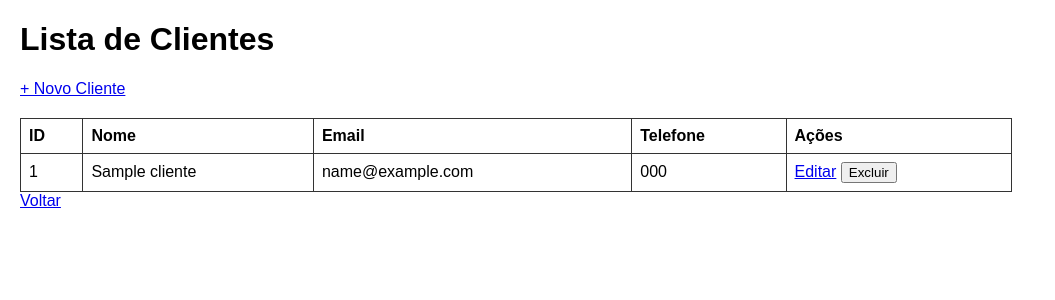
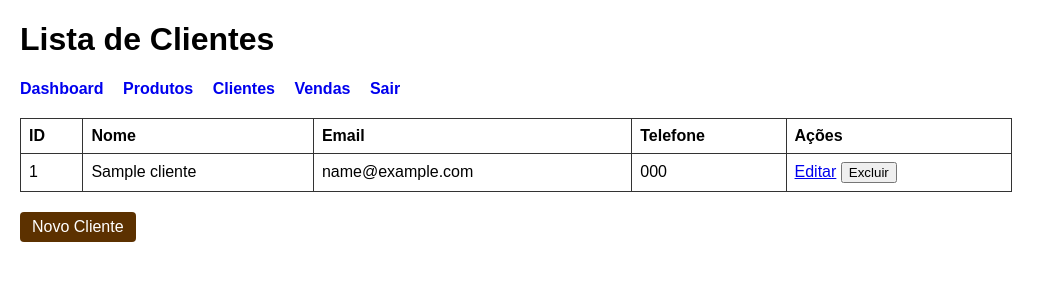
Before and after one commit to pacificodiguin/Sistema-Estoque-Vendas, a PHP site: page /clientes.php in a window 1280 px wide. Shown: the top 300 px of the page, without its empty margins (0-1055 px from the left). Run offline with PHP 8.4, Linux system fonts and the light colour scheme; the visitor is signed in with stand-in values (Sample User, id 1); tables that the repository leaves empty or names only in its code hold one stand-in row (values such as "Sample post").

Commit message:
Atualização do Projeto

```diff
--- a/views/clientes.php
+++ b/views/clientes.php
@@ -17,8 +17,15 @@ $clientes = getClientes($pdo);
 </head>
 <body>
     <h1>Lista de Clientes</h1>
-    <a href="novo_cliente.php">+ Novo Cliente</a>
-    <table border="1" cellpadding="8">
+<nav>
+    <a href="../public/index.php">Dashboard</a>
+    <a href="produtos.php">Produtos</a>
+    <a href="../views/clientes.php">Clientes</a>
+    <a href="../views/vendas.php">Vendas</a>
+    <a href="../controllers/logout.php">Sair</a>
+</nav>
+
+    <table>
         <tr>
             <th>ID</th><th>Nome</th><th>Email</th><th>Telefone</th><th>Ações</th>
         </tr>
@@ -39,6 +46,8 @@ $clientes = getClientes($pdo);
         </tr>
         <?php endforeach; ?>
     </table>
-    <a href="../public/index.php">Voltar</a>
+    <br>
+    <a href="novo_cliente.php" class="btn">Novo Cliente</a>
+
 </body>
 </html>
```
Also changed, not shown: views/novo_cliente.php (+15 -3 lines).
